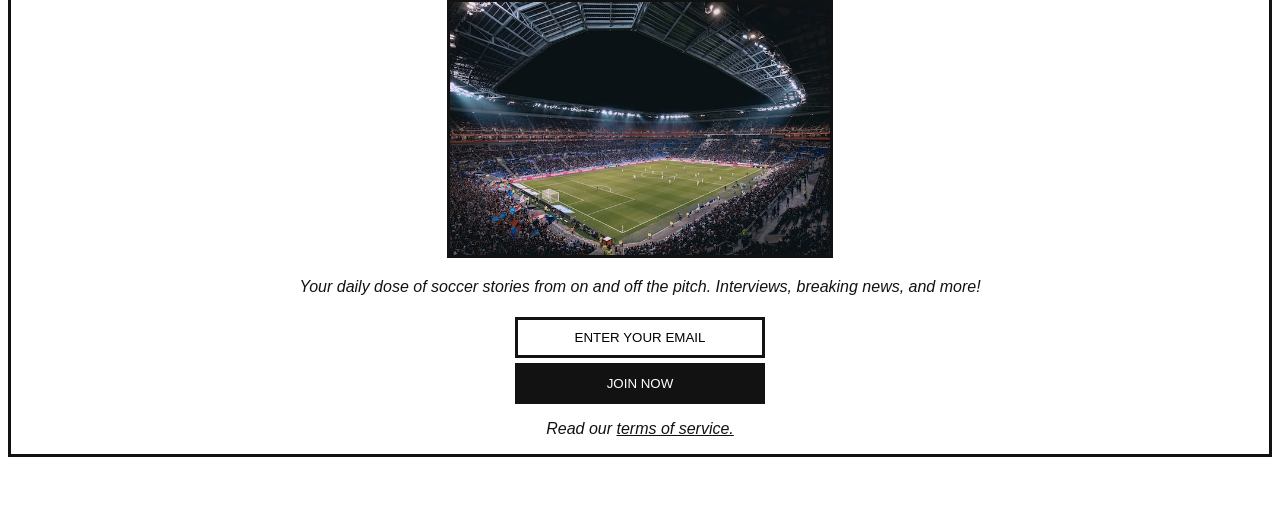
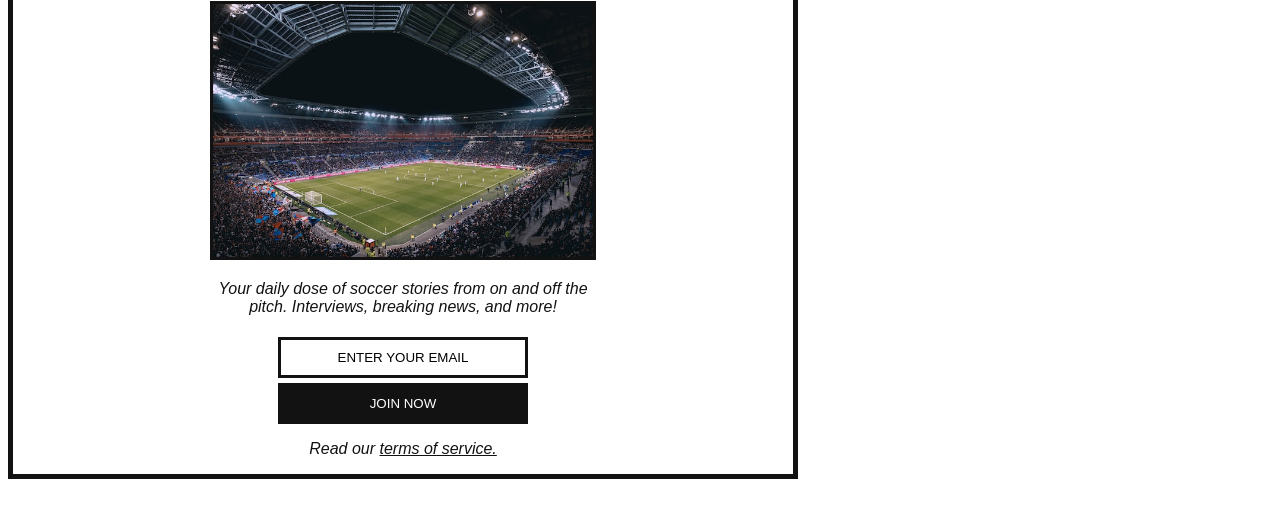
Before and after one commit to MayaHub/newsletter, a website built with Vite: page index.html in a window 1280 px wide. Shown: the part 92-610 px from the top of the page. Built offline with nearby package versions, Linux system fonts and the light colour scheme.

Commit message:
readme and css updates

```diff
--- a/index.html
+++ b/index.html
@@ -6,6 +6,7 @@
 </head>
 
 <body>
+    <main>
         <header>
             <h1>THE DAILY DRIBBLE</h1>
         </header>
@@ -20,27 +21,13 @@
 
         <div class="btns">
             <a href="https://www.google.com" target="_blank"><button id="email-btn">ENTER YOUR EMAIL</button></a>
-        <a href="https://www.google.com" target="_blank"><button id="join-btn">JOIN NOW</button></a>
+            <a href="https://www.scrimba.com" target="_blank"><button id="join-btn">JOIN NOW</button></a>
         </div>
 
         <footer>
             <p> Read our <a href="https://www.google.com" target="_blank">terms of service.</a></p>
         </footer>
-
-    <!--
-THE DAILY DRIBBLE
-
-Your daily dose of soccer stories from on and off the pitch.
-Interviews,  breaking news and more!
-
-ENTER YOUR EMAIL
-JOIN NOW
-
-Read our terms of service.
-
- -->
-
-
+    </main>
 
 </body>
 
--- a/styles.css
+++ b/styles.css
@@ -1,10 +1,14 @@
 body {
-    border: 3px solid #121212;
+    /* border: 3px solid red; */
     color: #121212;
     text-align: center;
     font-family: sans-serif;
 }
 
+main {
+    border: 5px solid #121212;
+    width: max-content;
+}
 
 img {
     width: 380px;
@@ -17,6 +21,7 @@ p {
 
 .intro {
     padding: 0 200px;
+    width: 380px;
 }
 
 button {
@@ -30,7 +35,9 @@ button {
 .btns {
     display: flex;
     flex-direction: column;
-    align-items: center;
+    width: 380px;
+    margin-left: auto;
+    margin-right: auto;
 }
 
 #email-btn {
@@ -45,7 +52,6 @@ button {
     background-color: #121212;
     color: white;
 }
-
 #join-btn:hover {
     background-color: green;
     /* color: #121212; */
```
Also changed, not shown: README.md. Lines whose indentation alone changed are shown as unchanged.
